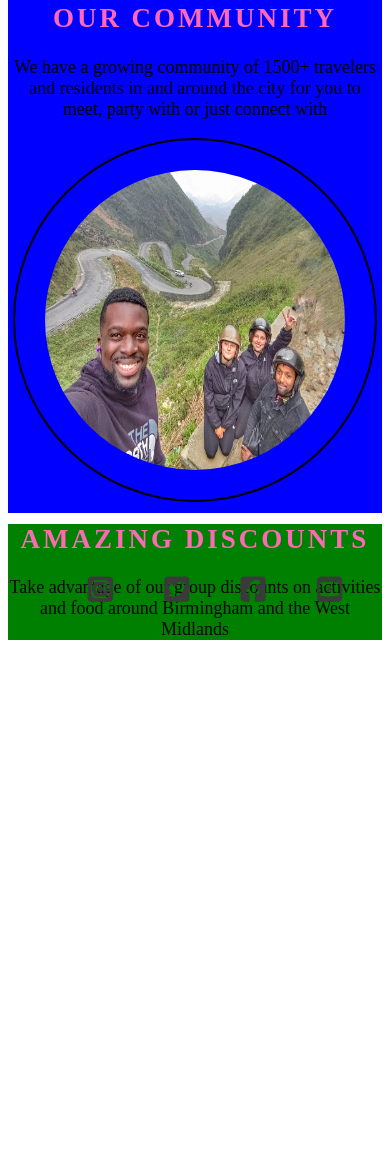
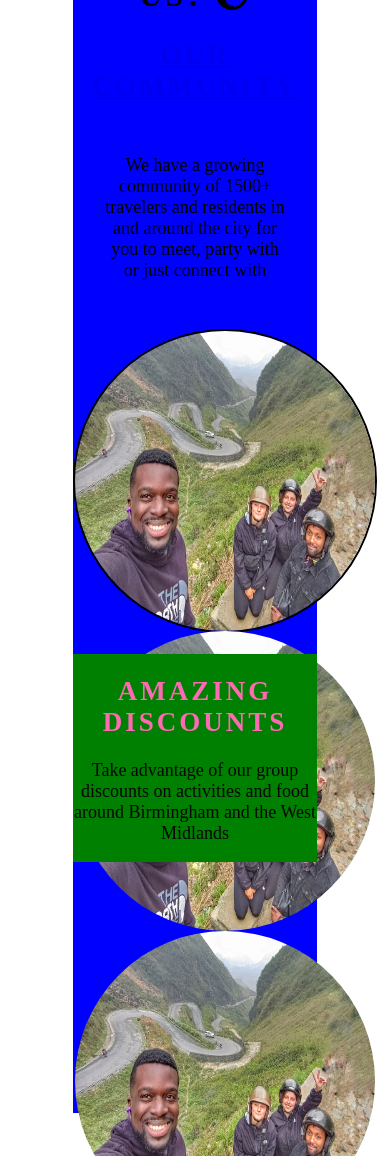
Before and after one commit to passportpowell/Passport-Powell, a plain HTML site: page index.html in a window 390 px wide. Shown: the part 844-2000 px from the top of the page. Before the commit the page ends 1554 px from the top, so only its background shows below. Drawn offline with Linux system fonts and the light colour scheme.

Commit message:
add styling for tablets

```diff
--- a/assets/style.css
+++ b/assets/style.css
@@ -134,7 +134,9 @@ position: absolute; */
 
 #why-above {
     background-color: red;
+    color: black;
 }
+
 
 #below-why {
     background-color: green;
@@ -151,6 +153,26 @@ position: absolute; */
     clear: none;
 }
 
+
+/* Circle container and image */
+
+
+
+#circle-container2 {
+    background-image: url('../assets/images/slideshow/download.png');
+    height: 100%;
+    width: 100%;
+    border-radius: 50%;
+    }
+
+
+#circle-container3 {
+    background-image: url('../assets/images/slideshow/download.png');
+    height: 100%;
+    width: 100%;
+    border-radius: 50%;
+}
+
 #circle-image {
     width: 300px;
     height: 300px;
@@ -165,6 +187,7 @@ position: absolute; */
 #circle-container {
     background-image: url('../assets/images/slideshow/download.png');
     height: 100%;
+    width: 100%;
     border-radius: 50%;
 }
 
@@ -252,3 +275,39 @@ footer {
 #gallery > img {
     width: 100%;
 }
+
+
+/* Tablet viewing */
+@media screen and (max-width: 1000px) {
+    #why-join-us {  width: 65%;
+        height: 1200px;
+        margin: 0 auto;
+    }
+
+    hr {
+        display: none;
+    }
+
+    #above-why {
+        padding: 30px;
+
+    }
+
+    #below-why {
+        width: 100%;
+        float: left;
+        padding: 0;
+    }
+
+    #circle-image {
+        clear:both;
+        /* width: 100%;
+        Changing width changes circle to an oval */
+        float: 0;
+        padding: 0;
+    }
+
+}
+
+
+/* Mobile Viewing */
--- a/index.html
+++ b/index.html
@@ -47,17 +47,21 @@
     <section id='why-join-us'>
        <h1> Why Join Us? <i class="fa-solid fa-earth-europe"></i></h1>
 
-       <h2>Our Community</h2>
+       <h2><a href="schedule.html">Our Community</a> </h2>
        <p id="above-why">We have a growing community of 1500+ travelers and residents in and
         around the city for you to meet, party with or just connect with</p>
 
        <div id="circle-image">
-            <div id="circle-container">
+            <div id="circle-container" > </div>
 
-            </div>
-       </div>
+            <div id="circle-container2" id="circle-image2"> </div>
+
+            <div id="circle-container3" id="circle-image3"> </div>
+
+        </div>
+
        <!-- Create 3 circle containers -->
-
+                <br>
        <div id="below-why">
        <h2>Amazing Discounts</h2>
        <p>Take advantage of our group discounts on activities and food around
```
